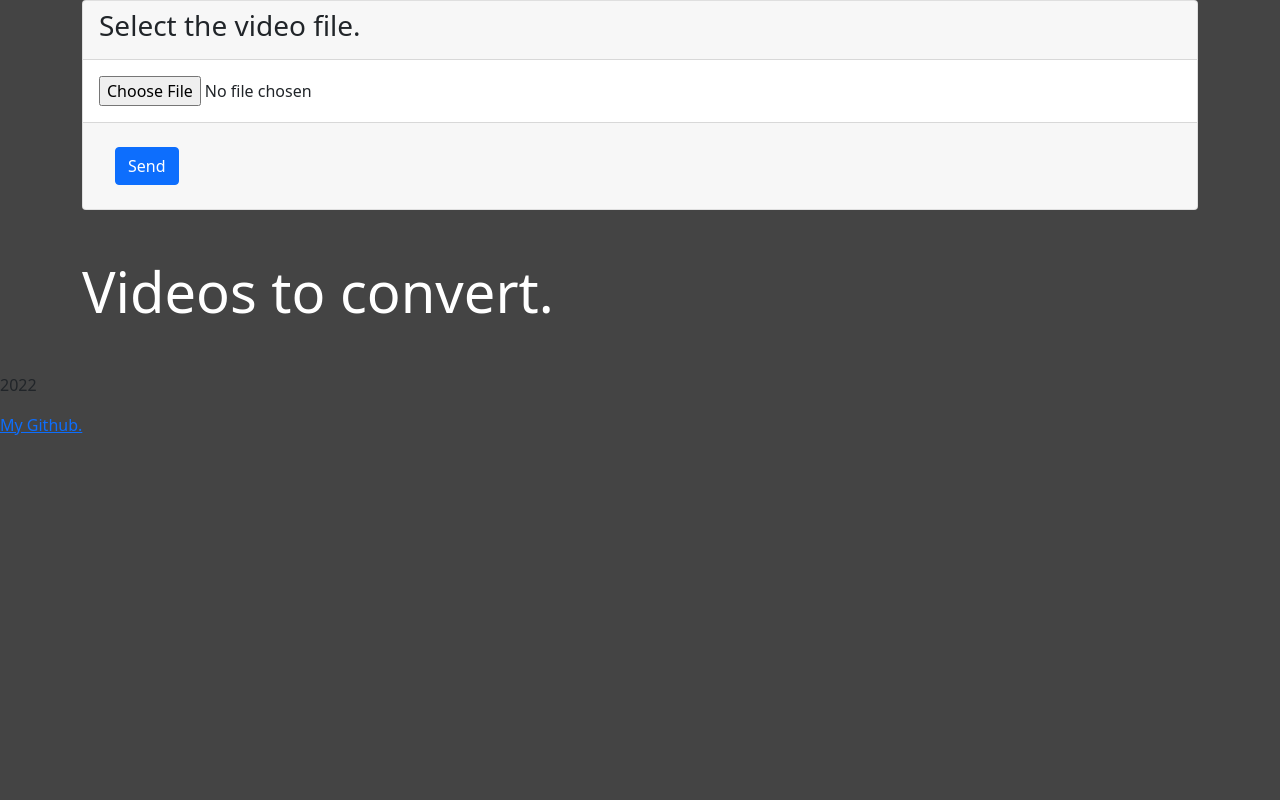
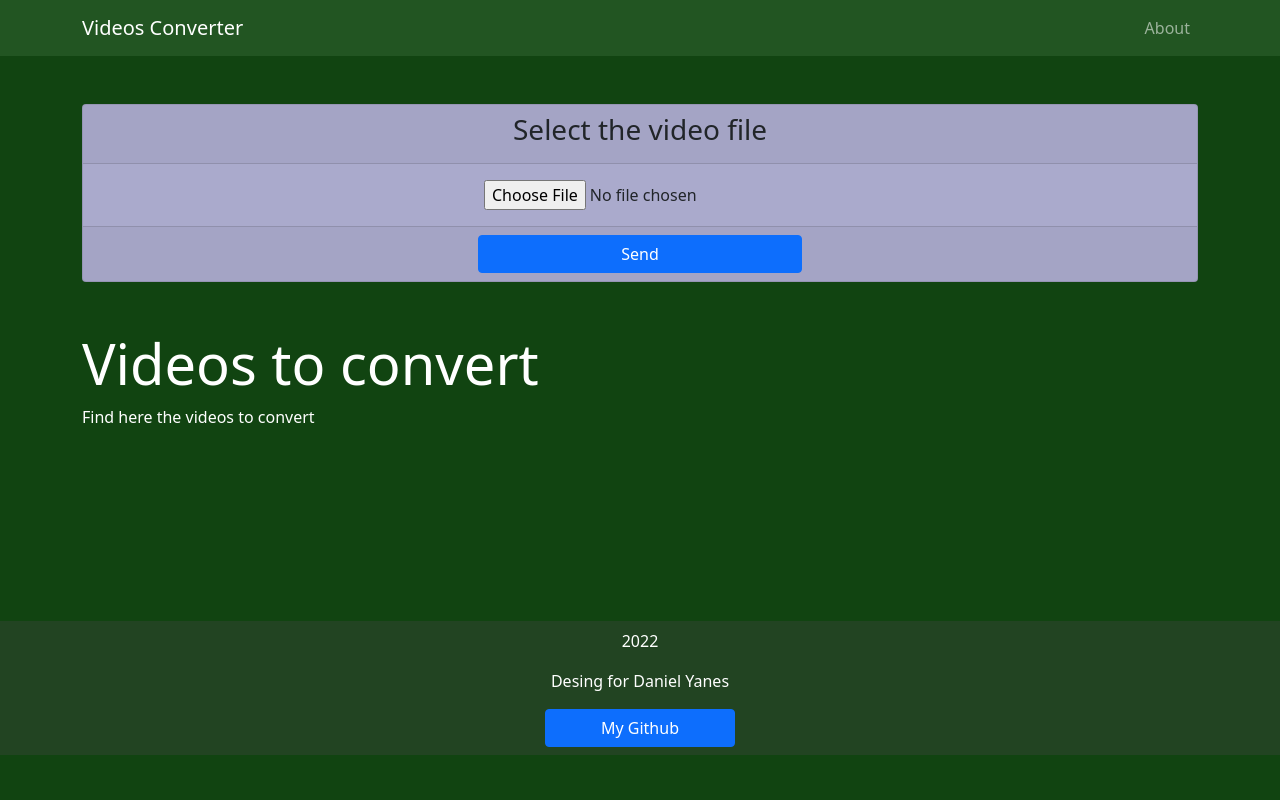
Before and after one commit to EduardYan/video-converter-web-app, a Flask app: template templates/index.html in a window 1280 px wide. Run offline with Flask 2, Linux system fonts and the light colour scheme; the template is opened without the code that fills it, so the values that code supplies are empty; some libraries are stand-ins or nearby versions.

Commit message:
stable version with all running

```diff
--- a/static/css/custom.css
+++ b/static/css/custom.css
@@ -4,5 +4,108 @@
 */
 
 body {
-  background-color: #444;
+  background-color: #114411;
 }
+
+
+/* Wrapper or container */
+
+#wrapper {
+  margin: 3rem auto 9rem auto;
+}
+
+
+/* Navigation */
+
+.navbar {
+  background-color: #225522;
+}
+
+
+/* Cards */
+
+.card {
+  background-color: #aaaacc;
+}
+
+
+/* Button to send the file */
+
+#send-button {
+  width: 30%;
+}
+
+
+/* For the info and the view of videos */
+
+#info-videos-view:hover {
+  border-bottom: 1px solid #fff;
+}
+
+
+/* View for the videos */
+
+.videos-view {
+  display: grid;
+  grid-template-columns: repeat(3, 1fr);
+  column-gap: 3rem;
+  row-gap: 2rem;
+}
+
+.video {
+  background-color: #8888cc;
+  transition: box-shadow .4s ease;
+}
+
+.video:hover {
+  box-shadow: .5rem .9rem rgba(0, 0, 0, .4);
+}
+
+
+/* Footer */
+
+#main-footer {
+  background-color: #224422;
+}
+
+
+/* Links from footer */
+
+#footer-links a {
+  width: 30%;
+}
+
+
+/* RESPONSIVE */
+
+@media (max-width: 900px) {
+  .videos-view {
+    grid-template-columns: repeat(2, 1fr);
+  }
+  #footer-links a {
+    width: 60%;
+  }
+}
+
+@media (max-width: 700px) {
+  .videos-view {
+    grid-template-columns: repeat(2, 1fr);
+    column-gap: 1rem;
+  }
+  #footer-links a {
+    width: 70%;
+  }
+}
+
+@media (max-width: 500px) {
+  #send-button {
+    width: 100%;
+  }
+  .videos-view {
+    grid-template-columns: 1fr;
+    column-gap: 0;
+  }
+  #footer-links a {
+    width: 90%;
+  }
+}
--- a/static/js/app.js
+++ b/static/js/app.js
@@ -0,0 +1,28 @@
+/**
+ * Principal Source.
+ */
+
+
+import { askToDelete } from './utils.js';
+
+
+/**
+ * Principal function for execute
+ */
+function main() {
+  // getting the buttons
+  const buttons = document.querySelectorAll('.delete-button')
+
+  buttons.forEach((button) => {
+    button.addEventListener('click', (e) => {
+      // asking
+      if (!askToDelete('You want delete this video.')) {
+        e.preventDefault();
+      }
+    });
+  })
+
+
+}
+
+main();
--- /dev/null
+++ b/static/js/utils.js
@@ -0,0 +1,13 @@
+/**
+ * Some utils functions to use.
+ */
+
+/**
+ *
+ * @param {string} message The message to show for ask
+ * @returns The answer give
+ */
+export const askToDelete = (message) => {
+  const answer = confirm(message);
+  return answer;
+}
--- a/templates/index.html
+++ b/templates/index.html
@@ -1,32 +1,31 @@
 <!-- PRINCIPAL PAGE -->
-{% extends 'layout.html' %}
+{% extends 'layout.html' %} {% block content %} {% include 'partials/_messagesGood.html' %} {% include 'partials/_loadForm.html' %}
 
-{% block content %}
-
-{% include 'partials/_messagesGood.html' %}
-
-{% include 'partials/_loadForm.html' %}
-
-<h2 class="text-white display-4">Videos to convert.</h2>
+<h2 class="text-white display-4">Videos to convert</h2>
+<p class="text-white" id="info-videos-view">
+  Find here the videos to convert
+</p>
 
 <!-- VIDEOS VIEW -->
 <section class="videos-view my-5">
-  {% if videos_list != [] %}
-    {% for video in videos_list %}
-    <form class="video card bg-info" action="{{ url_for('converter.convert') }}" method="POST">
+  {% if videos_list != [] %} {% for video in videos_list %}
+  <form class="video card" action="{{ url_for('converter.convert') }}" method="POST">
     <div class="card-header">
       <span class="h2">{{ video.filename }}</span>
       <input class="d-none" type="text" value="{{ video.filename }}" name="video-name">
     </div>
     <div class="card-body">
       <button class="btn btn-primary w-100 mb-3">Convert</button>
-        <a class="btn btn-danger w-100" href="{{ url_for('converter.delete', video_name = video.filename) }}">Delete</a>
+      <a class="btn btn-danger w-100 delete-button" href="{{ url_for('converter.delete', video_name = video.filename) }}">
+        Delete
+      </a>
     </div>
   </form>
-    {% endfor %}
-  {% else %}
-  <h2 class="text-white lead">Not Videos Yet.</h2>
+  {% endfor %} {% else %}
+  <h2 class="lead text-white">Not Videos Yet</h2>
   {% endif %}
 </section>
 
+<script src="{{ url_for('static', filename = 'js/app.js') }}" type="module"></script>
+
 {% endblock %}
--- a/templates/layout.html
+++ b/templates/layout.html
@@ -23,6 +23,9 @@
 
   {% include 'partials/_footer.html' %}
 
+  <!-- SCRIPTS -->
+  <script src="{{ url_for('static', filename = 'js/bootstrap.bundle.min.js') }}"></script>
+
 </body>
 
 </html>
--- a/templates/partials/_footer.html
+++ b/templates/partials/_footer.html
@@ -1,7 +1,8 @@
 <!-- FOOTER TO USE -->
-<footer>
-  <p>2022</p>
-  <div class="links">
-    <a href="#">My Github.</a>
+<footer class="p-2" id="main-footer">
+  <p class="text-center text-white">2022</p>
+  <p class="text-center text-white">Desing for Daniel Yanes</p>
+  <div class="mx-auto w-50 text-center" id="footer-links">
+    <a class="btn btn-primary" href="https://github.com/EduardYan/" target="_blank">My Github</a>
   </div>
 </footer>
--- a/templates/partials/_loadForm.html
+++ b/templates/partials/_loadForm.html
@@ -1,12 +1,16 @@
 <!-- FORMULARY FOR LOAD THE FILE -->
 <form class="card mb-5" action="{{ url_for('converter.uploader') }}" method="POST" enctype="multipart/form-data">
   <div class="card-header">
-    <h3>Select the video file.</h3>
+    <h3 class="text-center">Select the video file</h3>
   </div>
   <div class="card-body">
-    <input type="file" name="video-file">
+    <div class="mx-auto w-100 text-center">
+      <input type="file" name="video-file">
+    </div>
   </div>
   <div class="card-footer">
-    <button class="btn btn-primary m-3">Send</button>
+    <div class="mx-auto w-100 text-center">
+      <button class="btn btn-primary" id="send-button">Send</button>
+    </div>
   </div>
 </form>
--- a/templates/partials/_nav.html
+++ b/templates/partials/_nav.html
@@ -1 +1,17 @@
 <!-- NAVIGATION -->
+<nav class="navbar navbar-expand-lg navbar-dark">
+  <div class="container">
+    <a class="navbar-brand navbar-title" href="{{ url_for('converter.initial') }}">Videos Converter</a>
+    <button class="navbar-toggler" data-bs-toggle="collapse" data-bs-target="#navbarNav" role="collapse">
+      <span class="navbar-toggler-icon"></span>
+    </button>
+
+    <div class="collapse navbar-collapse" id="navbarNav">
+      <ul class="navbar-nav ms-auto">
+        <li class="nav-item">
+          <a class="nav-link" href="{{ url_for('converter.about') }}">About</a>
+        </li>
+      </ul>
+    </div>
+  </div>
+</nav>
```
Also changed, not shown: static/css/download.css (added, +14 -0 lines), templates/about.html (+16 -1 lines), templates/download.html (+9 -2 lines), 1 other file. Lines whose indentation alone changed are shown as unchanged.
